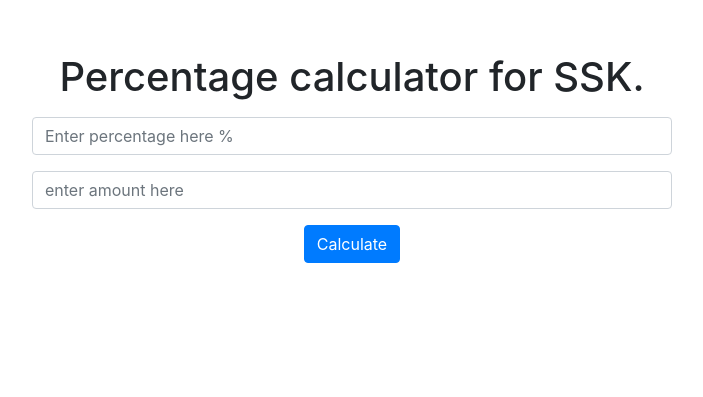
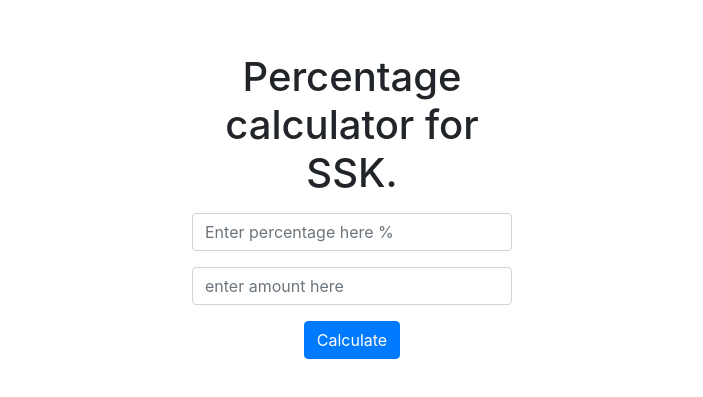
Before and after one commit to vasivasista/projectssk, a plain HTML site: page index.html in a window 1280 px wide. Shown: the part 107-504 px from the top of the page, without its empty margins (288-991 px from the left). Drawn offline with nearby package versions, Linux system fonts and the light colour scheme.

Commit message:
Update styles.css

```diff
--- a/styles.css
+++ b/styles.css
@@ -1,6 +1,6 @@
 body{
   text-align: center;
-  margin : 10rem 20rem;
+  margin : 10rem 30rem;
 }
 h1{
   margin: 1rem;
```
